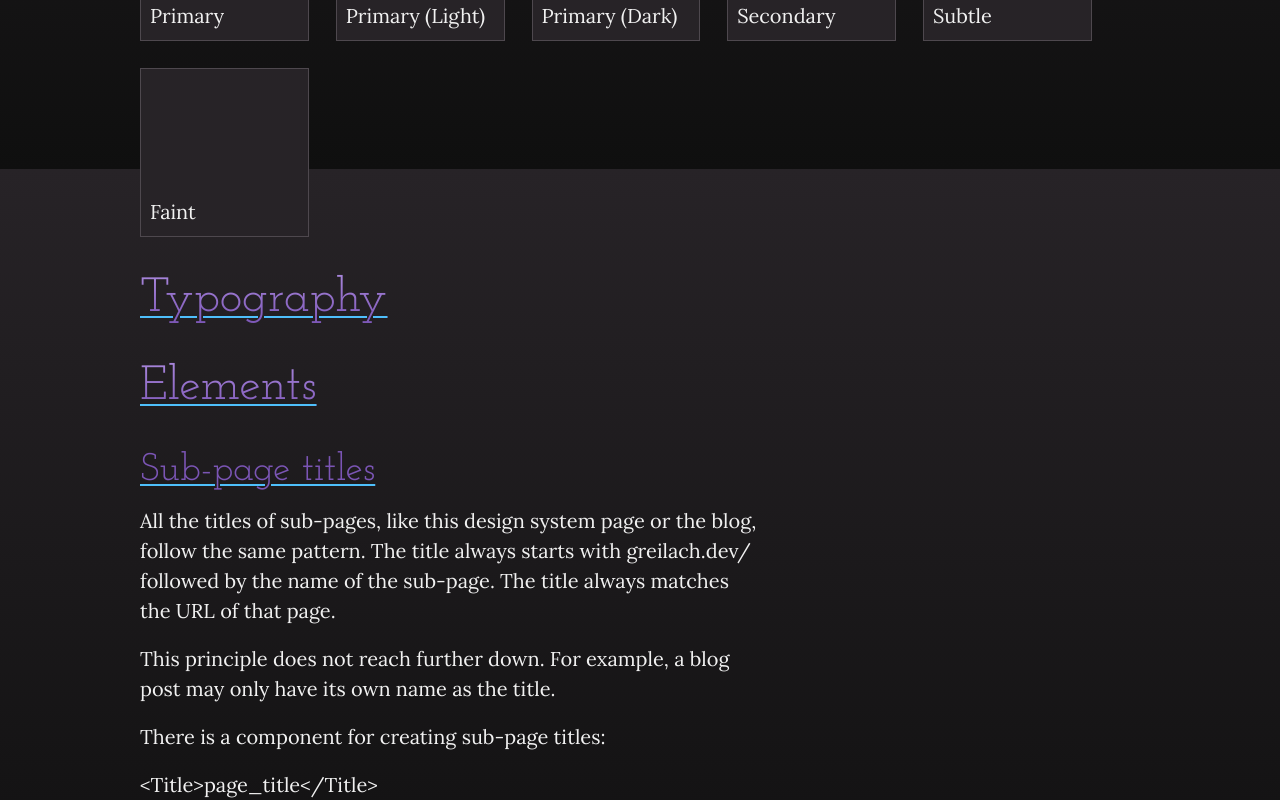
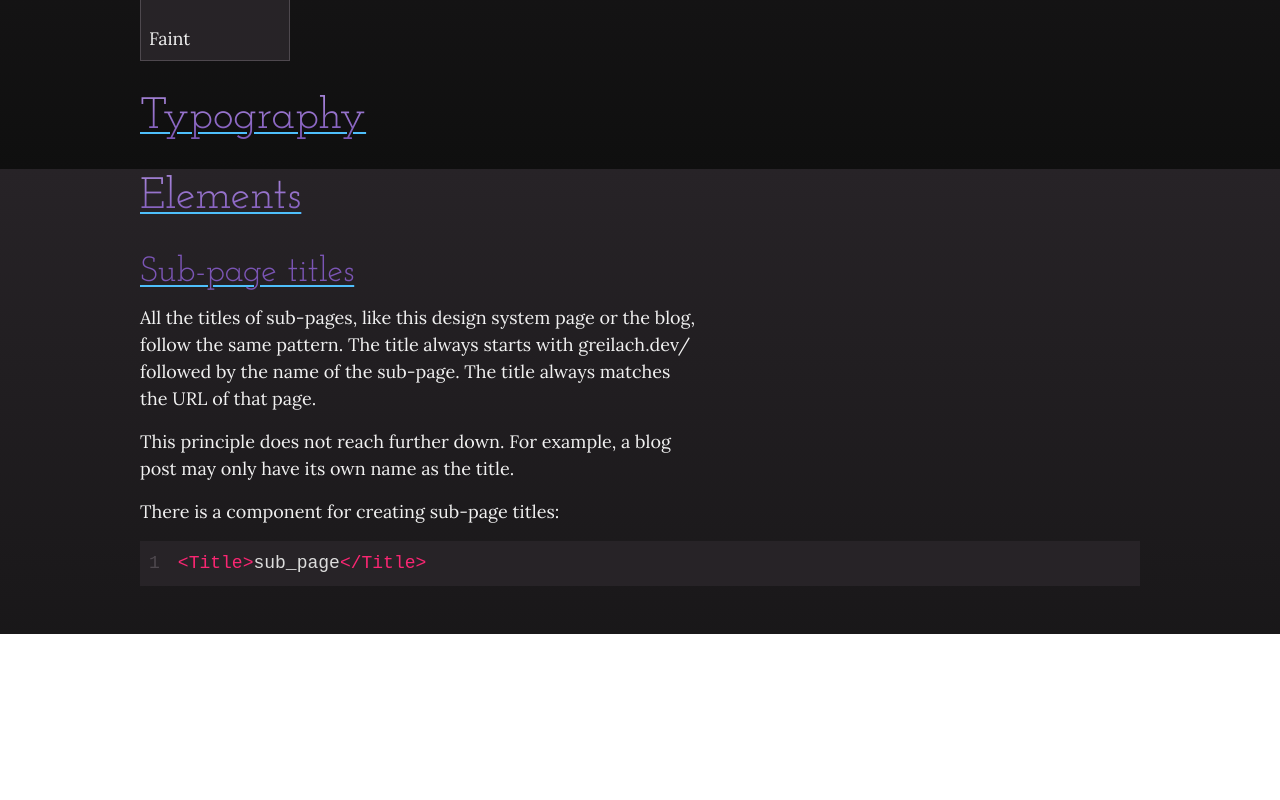
Before and after one commit to Frdnspnzr/greilach.dev, a Next.js app: page /design_system in a window 1280 px wide. Shown: the part 1431-2231 px from the top of the page. After the commit the page ends 2065 px from the top, so only its background shows below. Built offline with nearby package versions, Linux system fonts and the light colour scheme.

Commit message:
Add component for showing code

```diff
--- a/app/design_system/page.tsx
+++ b/app/design_system/page.tsx
@@ -1,3 +1,4 @@
+import Code from "@/components/Code/Code";
 import Group from "@/components/Group/Group";
 import Title from "@/components/Title/Title";
 import ColorDefinition from "../../components/ColorDefinition/ColorDefinition";
@@ -10,7 +11,7 @@ export const metadata = {
 
 export default async function Page() {
   return (
-    <>
+    <div>
       <Title>design_system</Title>
       <p className="lead">
         These are the governing design principles of this page and all my other
@@ -98,7 +99,7 @@ export default async function Page() {
         only have its own name as the title.
       </p>
       <p>There is a component for creating sub-page titles:</p>
-      <code>&lt;Title&gt;page_title&lt;/Title&gt;</code>
-    </>
+      <Code language="xml">{`<Title>sub_page</Title>`}</Code>
+    </div>
   );
 }
--- a/app/theme/layout.scss
+++ b/app/theme/layout.scss
@@ -1,6 +1,7 @@
 .container {
   width: clamp(0px, 95%, var(--size-layout-page));
   margin: auto;
+  padding-block-end: var(--space-xl);
 }
 
 .text-container {
--- a/app/theme/typography.scss
+++ b/app/theme/typography.scss
@@ -20,7 +20,7 @@
   -webkit-text-fill-color: transparent;
 }
 
-* {
+body {
   font-size: var(--font-step-0);
   font-family: var(--font-lora);
 }
--- /dev/null
+++ b/components/Code/Code.tsx
@@ -0,0 +1,39 @@
+"use client";
+
+import SyntaxHighlighter from "react-syntax-highlighter";
+import { monokai } from "react-syntax-highlighter/dist/esm/styles/hljs";
+
+type Language =
+  | "arduino"
+  | "bash"
+  | "csharp"
+  | "css"
+  | "dockerfile"
+  | "gcode"
+  | "json"
+  | "javascript"
+  | "markdown"
+  | "powershell"
+  | "python"
+  | "scss"
+  | "typescript"
+  | "xml";
+
+interface CodeProps {
+  language?: Language;
+  children: string | string[];
+}
+
+export default function Code({ language = "typescript", children }: CodeProps) {
+  return (
+    <SyntaxHighlighter
+      language={language}
+      style={monokai}
+      showLineNumbers
+      customStyle={{ backgroundColor: "var(--color-faint)" }}
+      lineNumberStyle={{ color: "var(--color-subtle)" }}
+    >
+      {children}
+    </SyntaxHighlighter>
+  );
+}
--- a/package.json
+++ b/package.json
@@ -20,7 +20,11 @@
     "next-mdx-remote": "^4.4.1",
     "react": "18.2.0",
     "react-dom": "18.2.0",
+    "react-syntax-highlighter": "^15.5.0",
     "sass": "^1.64.1",
     "typescript": "5.1.6"
+  },
+  "devDependencies": {
+    "@types/react-syntax-highlighter": "^15.5.11"
   }
 }
```
Also changed, not shown: 1 other file (tests, documents, lock files or other folders).
